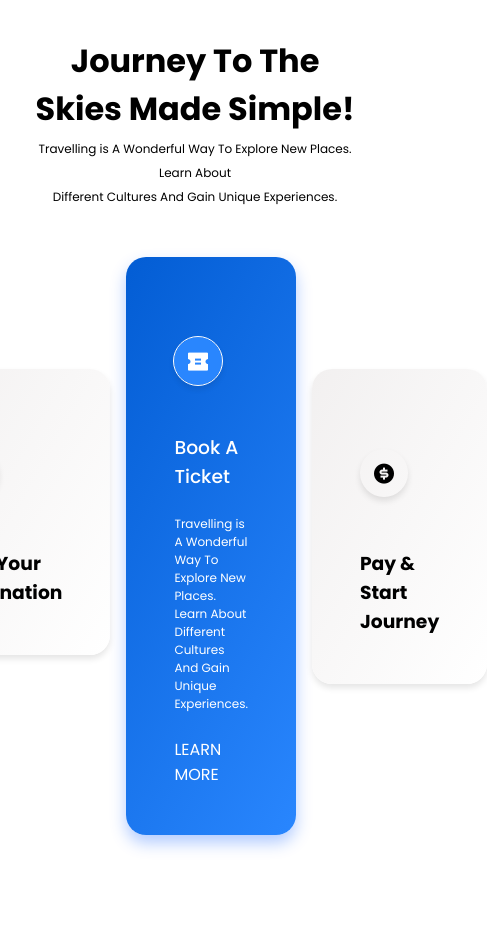
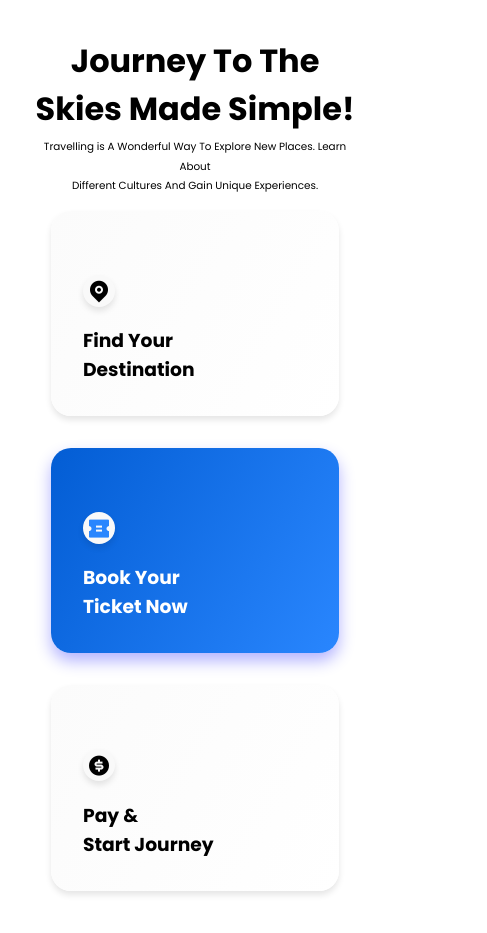
Before and after one commit to fauzul91/Travel-Agency, a plain HTML site: page index.html in a window 390 px wide. Shown: the part 2040-2973 px from the top of the page, 487 px wide, since content can reach past the window. Drawn offline with nearby package versions, Linux system fonts and the light colour scheme.

Commit message:
feat(howitworks): make responsive layout

```diff
--- a/dist/css/style.css
+++ b/dist/css/style.css
@@ -650,39 +650,46 @@
     text-align: center;
 }
 
-.howitworks-box .header h2{
+.howitworks-box .header h2 {
     font-size: 2rem;
     margin-bottom: 0.3rem;
 }
 
-.howitworks-box .header p{
+.howitworks-box .header p {
     font-size: 0.75rem;
-    margin-bottom: 3rem;
+    margin-bottom: 1rem;
     line-height: 1.5rem;
 }
 
-.steps{
-    display: flex;
+.steps {
+    display: grid;
+    grid-template-columns: repeat(3, 1fr);
+    gap: 2rem;
     justify-content: center;
-    align-items: flex-start;
-    flex-wrap: nowrap;
-    gap: 1rem;
+    align-items: center;
+    margin: 0 auto;
+}
+
+.step {
+    background-image: linear-gradient(120deg, #fbfbfb, #ffffff);
+    border-radius: 1.25rem;
+    padding: 3rem;
+    max-width: 20rem;
+    width: 100%;
+    height: auto;
+    box-shadow: 0 4px 6px rgba(0, 0, 0, 0.1);
+    transition: transform 0.3s ease, box-shadow 0.3s ease;
+    margin: 0 auto;
 }
 
 .steps h3 {
     font-weight: 700;
 }
 
-.step {
-    flex: 1;
-    background-image: linear-gradient(120deg, #f2f0f0, #ffffff);
-    border-radius: 1.25rem;
-    text-align: left;
-    padding: 3rem;
-    max-width: 20rem;
-    box-shadow: 0 4px 6px rgba(0, 0, 0, 0.1);
-    transition: transform 0.3s ease, box-shadow 0.3s ease;
-    margin-top: 7rem;
+.step:nth-child(2) {
+    background-image: linear-gradient(120deg, #035dd4, #2986FE);
+    color: var(--primary-color);
+    box-shadow: 0 8px 16px rgba(0, 0, 255, 0.3);
 }
 
 .step .icon {
@@ -691,57 +698,78 @@
     display: flex;
     justify-content: center;
     align-items: center;
-    background-image: #f9f9f9;
+    background-color: #f9f9f9;
     box-shadow: 0 4px 6px rgba(0, 0, 0, 0.1);
     border-radius: 100%;
     margin-top: 2rem;
     margin-bottom: 3.2rem;
 }
 
-.ri-map-pin-fill, .ri-coupon-fill, .ri-money-dollar-circle-fill{
+.step:nth-child(2) .icon {
+    color: var(--secondary-color);
+}
+
+.ri-map-pin-fill, .ri-coupon-fill, .ri-money-dollar-circle-fill {
     scale: 1.5;
 }
+
 .step:hover {
     transform: scale(1.05);
     box-shadow: 0 6px 10px rgba(0, 0, 0, 0.15);
     transition: transform 0.2s ease, box-shadow 0.3s ease;
 }
 
-.step.active {
-    background-image: linear-gradient(120deg, #035dd4, #2986FE);
-    color: var(--primary-color);
-    box-shadow: 0 8px 16px rgba(0, 85, 255, 0.3);
-    margin-top: 0;
+@media (max-width: 992px) {
+    .steps {
+        grid-template-columns: repeat(2, 1fr);
     }
 
-.step.active .icon {
-    margin-bottom: 3rem;
-    background-color: var(--secondary-color);
-    outline: solid 1px var(--primary-color);
+    .step {
+        max-width: 18rem;
+        margin: 0 auto;
+        padding: 2.5rem;
+        height: auto;
+    }
 }
 
-.step.active h3 {
-    font-weight: 500;
+@media screen and (max-width: 768px) {
+    .steps {
+        grid-template-columns: 1fr;
+    }
+
+    .step {
+        max-width: 20rem;
+        padding: 2.5rem;
+        height: auto;
+    }
+
+    .step .icon {
+        width: 2.5rem;
+        height: 2.5rem;
         margin-bottom: 1.5rem;
     }
 
-.step.active p {
+    .howitworks-box .header p {
         font-size: 0.75rem;
-    margin-bottom: 1.5rem;
+    }
 }
 
-.step.active a {
-    text-decoration: none;
-    color: var(--primary-color);
+@media screen and (max-width: 480px) {
+    .step {
+        max-width: 18rem;
+        padding: 2rem;
+        height: auto;
     }
 
-.step.active a:hover {
-    color: var(--accent-1);
+    .step .icon {
+        width: 2rem;
+        height: 2rem;
+        margin-bottom: 1.2rem;
     }
 
-.step.active:hover {
-    transform: scale(1.05);
-    box-shadow: 0 6px 10px rgba(0, 0, 0, 0.15);
-    transition: transform 0.2s ease, box-shadow 0.3s ease;
+    .howitworks-box .header p {
+        font-size: 0.65rem;
+        line-height: 1.2rem;
     }
-/* How It Works End */
+}
+/* How it works End */
--- a/index.html
+++ b/index.html
@@ -141,13 +141,11 @@
                         </div>
                         <h3>Find Your <br>Destination</h3>
                     </div>
-                    <div class="step active">
+                    <div class="step">
                         <div class="icon">
                             <i class="ri-coupon-fill"></i>
                         </div>
-                        <h3>Book A Ticket</h3>
-                        <p>Travelling is A Wonderful Way To Explore New Places. Learn About Different Cultures And Gain Unique Experiences.</p>
-                        <a href="#" class="learn-more">LEARN MORE</a>
+                        <h3>Book Your <br>Ticket Now</h3>
                     </div>
                     <div class="step">
                         <div class="icon">
```
Lines whose indentation alone changed are shown as unchanged.
